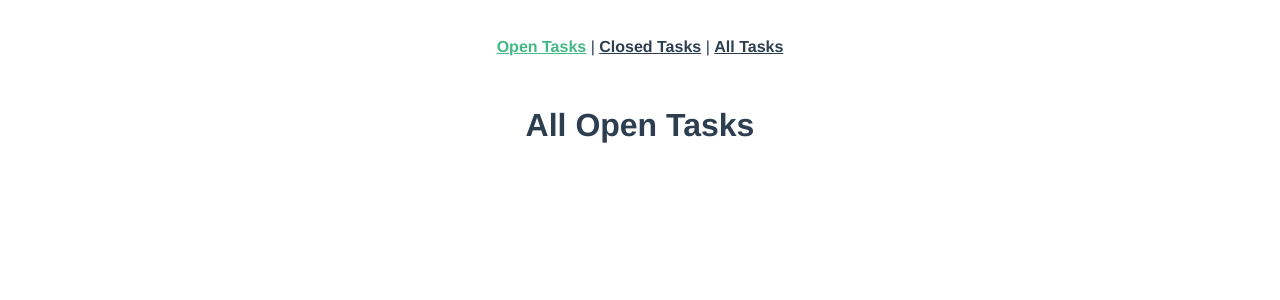
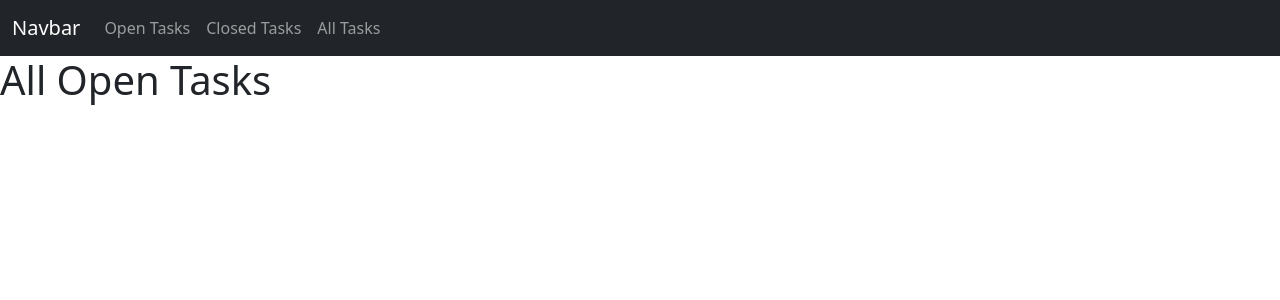
Before and after one commit to fahrican/get-things-done-web, a Vue app: page /open-tasks in a window 1280 px wide. Shown: the top 300 px of the page. Built offline with nearby package versions, Linux system fonts and the light colour scheme.

Commit message:
Add Bootstrap to the project.

```diff
--- a/public/index.html
+++ b/public/index.html
@@ -6,12 +6,19 @@
     <meta name="viewport" content="width=device-width,initial-scale=1.0">
     <link rel="icon" href="<%= BASE_URL %>favicon.ico">
     <title><%= htmlWebpackPlugin.options.title %></title>
+    <link href="https://cdn.jsdelivr.net/npm/bootstrap@5.2.0-beta1/dist/css/bootstrap.min.css" rel="stylesheet"
+          integrity="sha384-0evHe/X+R7YkIZDRvuzKMRqM+OrBnVFBL6DOitfPri4tjfHxaWutUpFmBp4vmVor" crossorigin="anonymous">
 </head>
 <body>
 <noscript>
-      <strong>We're sorry but <%= htmlWebpackPlugin.options.title %> doesn't work properly without JavaScript enabled. Please enable it to continue.</strong>
+    <strong>We're sorry but <%= htmlWebpackPlugin.options.title %> doesn't work properly without JavaScript enabled.
+        Please enable it to continue.</strong>
 </noscript>
-    <div id="app"></div>
+<div id="app">
+    <script src="https://cdn.jsdelivr.net/npm/bootstrap@5.2.0-beta1/dist/js/bootstrap.bundle.min.js"
+            integrity="sha384-pprn3073KE6tl6bjs2QrFaJGz5/SUsLqktiwsUTF55Jfv3qYSDhgCecCxMW52nD2"
+            crossorigin="anonymous"></script>
+</div>
 <!-- built files will be auto injected -->
 </body>
 </html>
--- a/src/App.vue
+++ b/src/App.vue
@@ -1,33 +1,29 @@
 <template>
-  <nav>
-    <router-link :to="{name: 'open-tasks'}">Open Tasks</router-link>
-    |
-    <router-link :to="{name: 'closed-tasks'}">Closed Tasks</router-link>
-    |
-    <router-link :to="{name: 'all-tasks'}">All Tasks</router-link>
+  <nav class="navbar navbar-expand-lg navbar-dark bg-dark">
+    <div class="container-fluid">
+      <a class="navbar-brand" href="#">Navbar</a>
+      <button class="navbar-toggler" type="button" data-bs-toggle="collapse" data-bs-target="#navbarNav"
+              aria-controls="navbarNav" aria-expanded="false" aria-label="Toggle navigation">
+        <span class="navbar-toggler-icon"></span>
+      </button>
+      <div class="collapse navbar-collapse" id="navbarNav">
+        <ul class="navbar-nav">
+          <li class="nav-item">
+            <router-link class="nav-link" :to="{name: 'open-tasks'}">Open Tasks</router-link>
+          </li>
+          <li class="nav-item">
+            <router-link class="nav-link" :to="{name: 'closed-tasks'}">Closed Tasks</router-link>
+          </li>
+          <li class="nav-item">
+            <router-link class="nav-link" :to="{name: 'all-tasks'}">All Tasks</router-link>
+          </li>
+        </ul>
+      </div>
+    </div>
   </nav>
+
   <router-view/>
 </template>
 
-<style>
-#app {
-  font-family: Avenir, Helvetica, Arial, sans-serif;
-  -webkit-font-smoothing: antialiased;
-  -moz-osx-font-smoothing: grayscale;
-  text-align: center;
-  color: #2c3e50;
-}
-
-nav {
-  padding: 30px;
-}
-
-nav a {
-  font-weight: bold;
-  color: #2c3e50;
-}
-
-nav a.router-link-exact-active {
-  color: #42b983;
-}
+<style scoped>
 </style>
```
Lines whose indentation alone changed are shown as unchanged.
